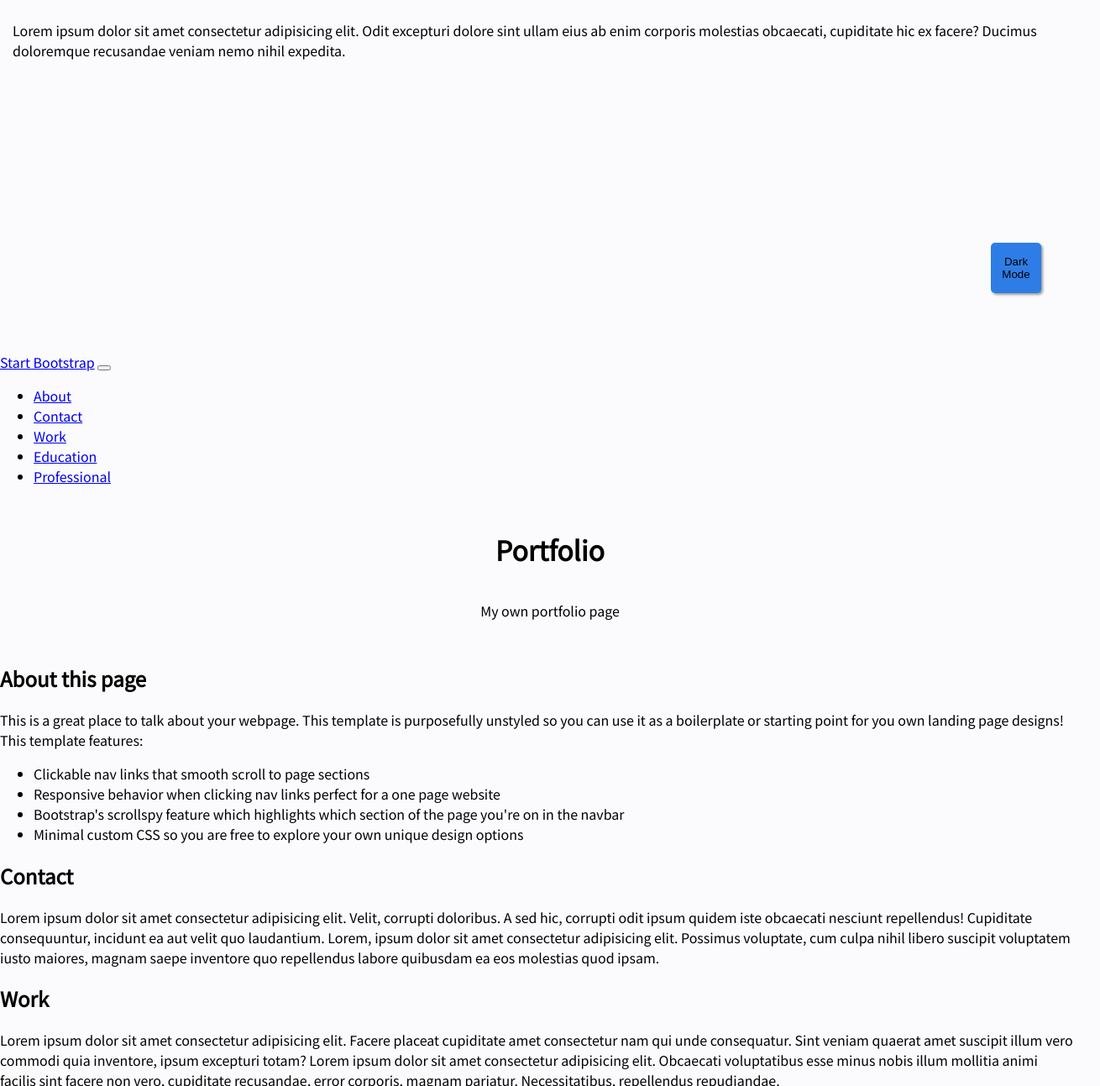
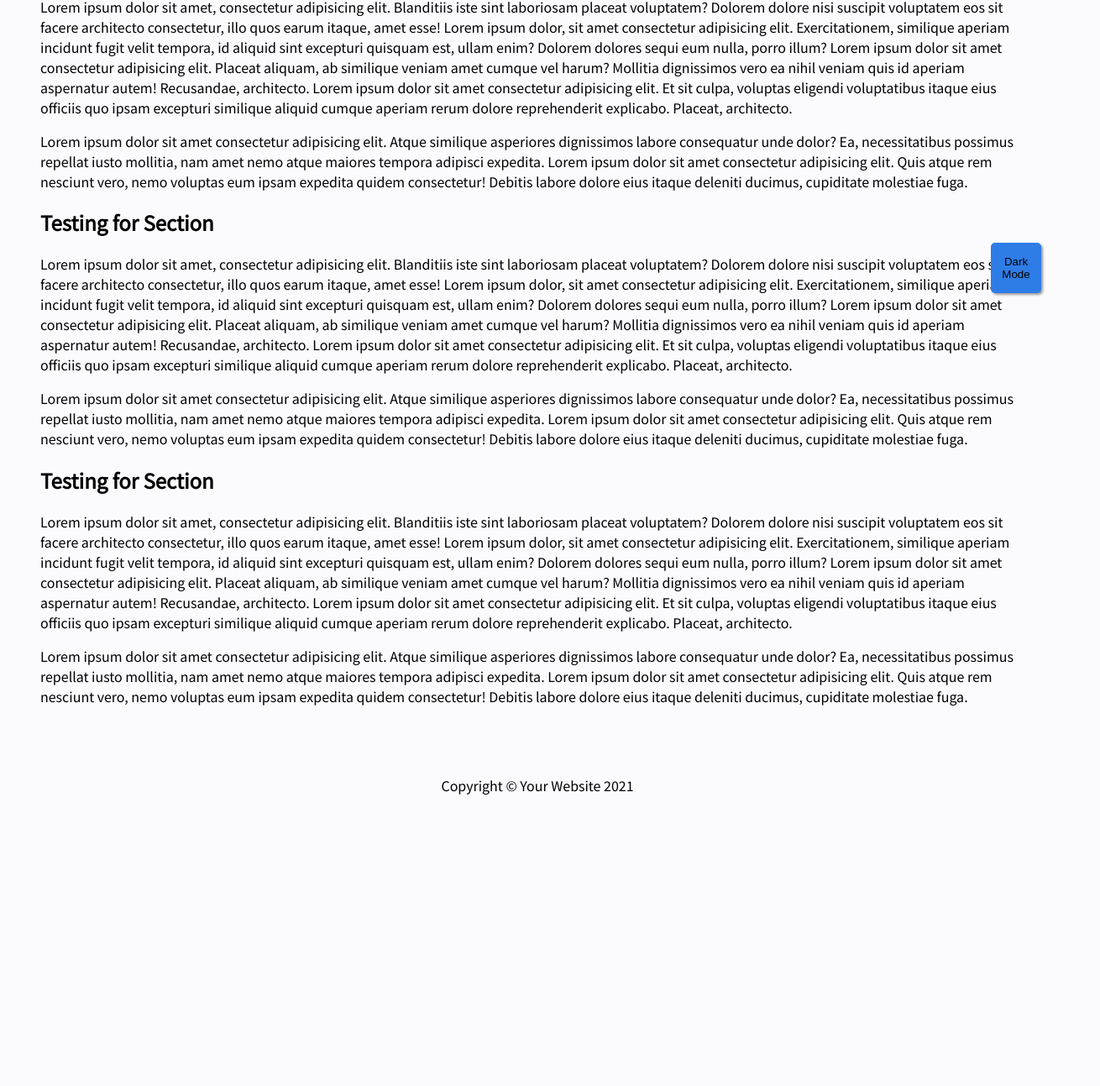
Before and after one commit to jonathanborg/jonathanborg.github.io, a plain HTML site: page index.html in a window 1280 px wide. Shown: the part 411-1704 px from the top of the page at 84% size, 1310 px wide, since content can reach past the window. After the commit the page ends 1422 px from the top, so only its background shows below. Drawn offline with nearby package versions, Linux system fonts and the light colour scheme.

Commit message:
Cleaned index & css
Updated index.html, cleaned code and fixed footer

```diff
--- a/index.html
+++ b/index.html
@@ -25,123 +25,135 @@
     <script type="text/javascript" src="scripts/DarkLightTheme.js"></script>
 </head>
 
-<body class="outer-container">
-    <!-- <div class="inner-container">
-        <h1>Dark / Light Mode Change</h1>
-        <p>Lorem ipsum dolor sit amet consectetur adipisicing elit. Odit excepturi dolore sint ullam eius ab enim
-            corporis molestias obcaecati, cupiditate hic ex facere? Ducimus doloremque recusandae veniam nemo nihil
-            expedita.</p>
-    </div> -->
+<body>
 
     <div class="container">
-        <h1>Dark / Light Mode Change</h1>
-        <p>Lorem ipsum dolor sit amet consectetur adipisicing elit. Odit excepturi dolore sint ullam eius ab enim
-            corporis molestias obcaecati, cupiditate hic ex facere? Ducimus doloremque recusandae veniam nemo nihil
-            expedita.</p>
-        <button id="switch" onclick="toggleTheme()" class="float"></button>
-    </div>
-    <nav class="navbar navbar-expand-lg navbar-dark bg-dark fixed-top" id="mainNav">
-        <a class="navbar-brand js-scroll-trigger" href="#page-top">Start Bootstrap</a>
-        <button class="navbar-toggler" type="button" data-toggle="collapse" data-target="#navbarResponsive"
-            aria-controls="navbarResponsive" aria-expanded="false" aria-label="Toggle navigation"><span
-                class="navbar-toggler-icon"></span></button>
-        <div class="collapse navbar-collapse" id="navbarResponsive">
-            <ul class="navbar-nav ml-auto">
-                <li class="nav-item"><a class="nav-link js-scroll-trigger" href="#about">About</a></li>
-                <li class="nav-item"><a class="nav-link js-scroll-trigger" href="#contact">Contact</a></li>
-                <li class="nav-item"><a class="nav-link js-scroll-trigger" href="#work">Work</a></li>
-                <li class="nav-item"><a class="nav-link js-scroll-trigger" href="#education">Education</a></li>
-                <li class="nav-item"><a class="nav-link js-scroll-trigger" href="#professional">Professional</a>
-                </li>
+        <header>
+            <h1>This is a header Section</h1>
+            <p>
+                Lorem ipsum dolor sit amet consectetur adipisicing elit. Repellat minus veritatis quidem id suscipit
+                expedita perspiciatis ullam, deleniti ex provident, cupiditate aspernatur dignissimos maxime atque.
+                Velit ab similique sequi laboriosam?
+            </p>
+        </header>
+        <nav>
+            <h1>This is a Navigation Section</h1>
+            <ul>
+                <li>Item 1 |</li>
+                <li>Item 2 |</li>
+                <li>Item 3</li>
             </ul>
-        </div>
         </nav>
-    <header class="bg-primary text-white">
-        <div class="container text-center">
-            <h1>Portfolio</h1>
-            <p class="lead">My own portfolio page</p>
-        </div>
-    </header>
-    <section id="about">
-        <div class="row">
-            <div class="col-lg-8 mx-auto">
-                <h2>About this page</h2>
-                <p class="lead">This is a great place to talk about your webpage. This template is purposefully
-                    unstyled so you can use it as a boilerplate or starting point for you own landing page
-                    designs!
-                    This template features:</p>
-                <ul>
-                    <li>Clickable nav links that smooth scroll to page sections</li>
-                    <li>Responsive behavior when clicking nav links perfect for a one page website</li>
-                    <li>Bootstrap's scrollspy feature which highlights which section of the page you're on in
-                        the
-                        navbar</li>
-                    <li>Minimal custom CSS so you are free to explore your own unique design options</li>
-                </ul>
-            </div>
-        </div>
-    </section>
-    <section id="contact">
-        <h2>Contact</h2>
-        <p>Lorem ipsum dolor sit amet consectetur adipisicing elit. Velit, corrupti doloribus. A sed hic, corrupti
-            odit
-            ipsum quidem iste obcaecati nesciunt repellendus! Cupiditate consequuntur, incidunt ea aut velit quo
-            laudantium.
-            Lorem, ipsum dolor sit amet consectetur adipisicing elit. Possimus voluptate, cum culpa nihil libero
-            suscipit voluptatem iusto maiores, magnam saepe inventore quo repellendus labore quibusdam ea eos
-            molestias
-            quod ipsam.
+        <section>
+            <h1>Testing for Section</h1>
+            <p>
+                Lorem ipsum dolor sit amet, consectetur adipisicing elit. Blanditiis iste sint laboriosam placeat
+                voluptatem?
+                Dolorem dolore nisi suscipit voluptatem eos sit facere architecto consectetur, illo quos earum itaque,
+                amet
+                esse!
+                Lorem ipsum dolor, sit amet consectetur adipisicing elit. Exercitationem, similique aperiam incidunt
+                fugit
+                velit tempora, id aliquid sint excepturi quisquam est, ullam enim? Dolorem dolores sequi eum nulla,
+                porro
+                illum?
+                Lorem ipsum dolor sit amet consectetur adipisicing elit. Placeat aliquam, ab similique veniam amet
+                cumque
+                vel harum? Mollitia dignissimos vero ea nihil veniam quis id aperiam aspernatur autem! Recusandae,
+                architecto.
+                Lorem ipsum dolor sit amet consectetur adipisicing elit. Et sit culpa, voluptas eligendi voluptatibus
+                itaque
+                eius officiis quo ipsam excepturi similique aliquid cumque aperiam rerum dolore reprehenderit explicabo.
+                Placeat, architecto.
+            </p>
+            <p>
+                Lorem ipsum dolor sit amet consectetur adipisicing elit. Atque similique asperiores dignissimos labore
+                consequatur unde dolor? Ea, necessitatibus possimus repellat iusto mollitia, nam amet nemo atque maiores
+                tempora adipisci expedita.
+                Lorem ipsum dolor sit amet consectetur adipisicing elit. Quis atque rem nesciunt vero, nemo voluptas eum
+                ipsam expedita quidem consectetur! Debitis labore dolore eius itaque deleniti ducimus, cupiditate
+                molestiae
+                fuga.
             </p>
         </section>
-    <section id="work">
-        <h2>Work</h2>
-        <p>Lorem ipsum dolor sit amet consectetur adipisicing elit. Facere placeat cupiditate amet consectetur nam
-            qui
-            unde consequatur. Sint veniam quaerat amet suscipit illum vero commodi quia inventore, ipsum excepturi
-            totam?
-            Lorem ipsum dolor sit amet consectetur adipisicing elit. Obcaecati voluptatibus esse minus nobis illum
-            mollitia animi facilis sint facere non vero, cupiditate recusandae, error corporis, magnam pariatur.
-            Necessitatibus, repellendus repudiandae.
+
+        <section>
+            <h1>Testing for Section</h1>
+            <p>
+                Lorem ipsum dolor sit amet, consectetur adipisicing elit. Blanditiis iste sint laboriosam placeat
+                voluptatem?
+                Dolorem dolore nisi suscipit voluptatem eos sit facere architecto consectetur, illo quos earum itaque,
+                amet
+                esse!
+                Lorem ipsum dolor, sit amet consectetur adipisicing elit. Exercitationem, similique aperiam incidunt
+                fugit
+                velit tempora, id aliquid sint excepturi quisquam est, ullam enim? Dolorem dolores sequi eum nulla,
+                porro
+                illum?
+                Lorem ipsum dolor sit amet consectetur adipisicing elit. Placeat aliquam, ab similique veniam amet
+                cumque
+                vel harum? Mollitia dignissimos vero ea nihil veniam quis id aperiam aspernatur autem! Recusandae,
+                architecto.
+                Lorem ipsum dolor sit amet consectetur adipisicing elit. Et sit culpa, voluptas eligendi voluptatibus
+                itaque
+                eius officiis quo ipsam excepturi similique aliquid cumque aperiam rerum dolore reprehenderit explicabo.
+                Placeat, architecto.
+            </p>
+            <p>
+                Lorem ipsum dolor sit amet consectetur adipisicing elit. Atque similique asperiores dignissimos labore
+                consequatur unde dolor? Ea, necessitatibus possimus repellat iusto mollitia, nam amet nemo atque maiores
+                tempora adipisci expedita.
+                Lorem ipsum dolor sit amet consectetur adipisicing elit. Quis atque rem nesciunt vero, nemo voluptas eum
+                ipsam expedita quidem consectetur! Debitis labore dolore eius itaque deleniti ducimus, cupiditate
+                molestiae
+                fuga.
             </p>
         </section>
-    <section id="education">
-        <h2>Education</h2>
-        <p>Lorem ipsum dolor sit amet consectetur adipisicing elit. Quam ea inventore dolores saepe recusandae! Est
-            aut
-            quod, voluptatibus labore, nisi vero impedit molestiae quae dolorum reiciendis facilis architecto
-            aspernatur
-            corporis!
-            Lorem ipsum dolor sit amet consectetur, adipisicing elit. Laborum, quisquam sint dolorum et voluptatem
-            pariatur totam expedita accusantium aliquam quod ab est. Iste blanditiis dolorem mollitia inventore
-            laudantium eveniet cumque!
+
+        <section>
+            <h1>Testing for Section</h1>
+            <p>
+                Lorem ipsum dolor sit amet, consectetur adipisicing elit. Blanditiis iste sint laboriosam placeat
+                voluptatem?
+                Dolorem dolore nisi suscipit voluptatem eos sit facere architecto consectetur, illo quos earum itaque,
+                amet
+                esse!
+                Lorem ipsum dolor, sit amet consectetur adipisicing elit. Exercitationem, similique aperiam incidunt
+                fugit
+                velit tempora, id aliquid sint excepturi quisquam est, ullam enim? Dolorem dolores sequi eum nulla,
+                porro
+                illum?
+                Lorem ipsum dolor sit amet consectetur adipisicing elit. Placeat aliquam, ab similique veniam amet
+                cumque
+                vel harum? Mollitia dignissimos vero ea nihil veniam quis id aperiam aspernatur autem! Recusandae,
+                architecto.
+                Lorem ipsum dolor sit amet consectetur adipisicing elit. Et sit culpa, voluptas eligendi voluptatibus
+                itaque
+                eius officiis quo ipsam excepturi similique aliquid cumque aperiam rerum dolore reprehenderit explicabo.
+                Placeat, architecto.
+            </p>
+            <p>
+                Lorem ipsum dolor sit amet consectetur adipisicing elit. Atque similique asperiores dignissimos labore
+                consequatur unde dolor? Ea, necessitatibus possimus repellat iusto mollitia, nam amet nemo atque maiores
+                tempora adipisci expedita.
+                Lorem ipsum dolor sit amet consectetur adipisicing elit. Quis atque rem nesciunt vero, nemo voluptas eum
+                ipsam expedita quidem consectetur! Debitis labore dolore eius itaque deleniti ducimus, cupiditate
+                molestiae
+                fuga.
             </p>
         </section>
-    <section id="professional">
-        <h2>Professional</h2>
-        <p>Lorem ipsum dolor sit amet consectetur adipisicing elit. Quam ea inventore dolores saepe recusandae! Est
-            aut
-            quod, voluptatibus labore, nisi vero impedit molestiae quae dolorum reiciendis facilis architecto
-            aspernatur
-            corporis!
-            Lorem ipsum, dolor sit amet consectetur adipisicing elit. Quidem quae qui impedit, consequuntur iusto,
-            voluptatum assumenda amet ipsa excepturi asperiores est. Repellendus vitae molestiae obcaecati
-            voluptatibus
-            numquam, voluptatem aspernatur rem!</p>
-    </section>
 
+        <button id="switch" onclick="toggleTheme()" class="float-button"></button>
         <footer>
             <p class="m-0 text-center text-white">Copyright &copy; Your Website 2021</p>
         </footer>
+    </div>
 
     <!-- Bootstrap core JS-->
     <script src="https://code.jquery.com/jquery-latest.min.js"></script>
     <script src="https://cdn.jsdelivr.net/npm/bootstrap@4.6.0/dist/js/bootstrap.bundle.min.js"></script>
 
-    <!-- Third party plugin JS
-    <script src="https://cdnjs.cloudflare.com/ajax/libs/animejs/3.2.1/anime.min.js"></script> -->
-
-    <!-- Core theme JS-->
-    <script src="scripts/scripts.js"></script>
+    <!-- Pre-Load Colours -->
     <script>
         // Immediately invoked function to set the theme on initial load
         (function () {
@@ -152,7 +164,6 @@
             }
         })();
     </script>
-
 </body>
 
 </html>
--- a/styles.css
+++ b/styles.css
@@ -1,10 +1,14 @@
 html, body {
+  background: var(--color-secondary);
+  color: var(--font-color);
+  display: block;
   font-family: 'Noto Sans JP', sans-serif;
   font-size: medium;
-  margin: 0;
+  margin: auto;
   padding: 0;
   height: 100%;
   width: 100%;
+  min-height: 100%;
 }
 
 .theme-light {
@@ -27,42 +31,24 @@ html, body {
     --font-color: #FFFFFF; */
 }
 
-.outer-container {
-  background: var(--color-secondary);
-  color: var(--font-color);
+.container {
   display: block;
-  margin: auto;
-  width: 100%;
-}
-
-.inner-container {
-  display: block;
-  padding: 15px;
-}
-
-.container {
-  display: flex;
-  width: 100%;
-  height: 100%;
-  flex-direction: column;
-  justify-content: center;
-  align-items: center;
-  padding: 15px;
+  padding: 3em;
 }
 
 .container button {
-  color: var(--font-color);
   background: var(--color-primary);
-  padding: 10px;
   border: 0;
   border-radius: 5px;
+  color: var(--font-color);
+  padding: 10px;
 }
 
 .container button::after {
   content: var(--text-content);
 }
 
-.float {
+.float-button {
   position: fixed;
   width: 60px;
   height: 60px;
@@ -73,3 +59,25 @@ html, body {
   box-shadow: 2px 2px 3px #999;
   margin-top: 22px;
 }
+/*
+footer {
+  position: fixed;
+  left: 0;
+  bottom: 0;
+  width: 100%;
+  text-align: center;
+
+
+  height: 50px;
+  right: 0px;
+  margin-bottom: 0px;
+} */
+
+footer{
+  bottom:0;
+  width:100%;
+  text-align: center;
+  padding-top: 50px;
+  padding-bottom: 0px;
+  position:relative;
+}
```
Lines whose indentation alone changed are shown as unchanged.
